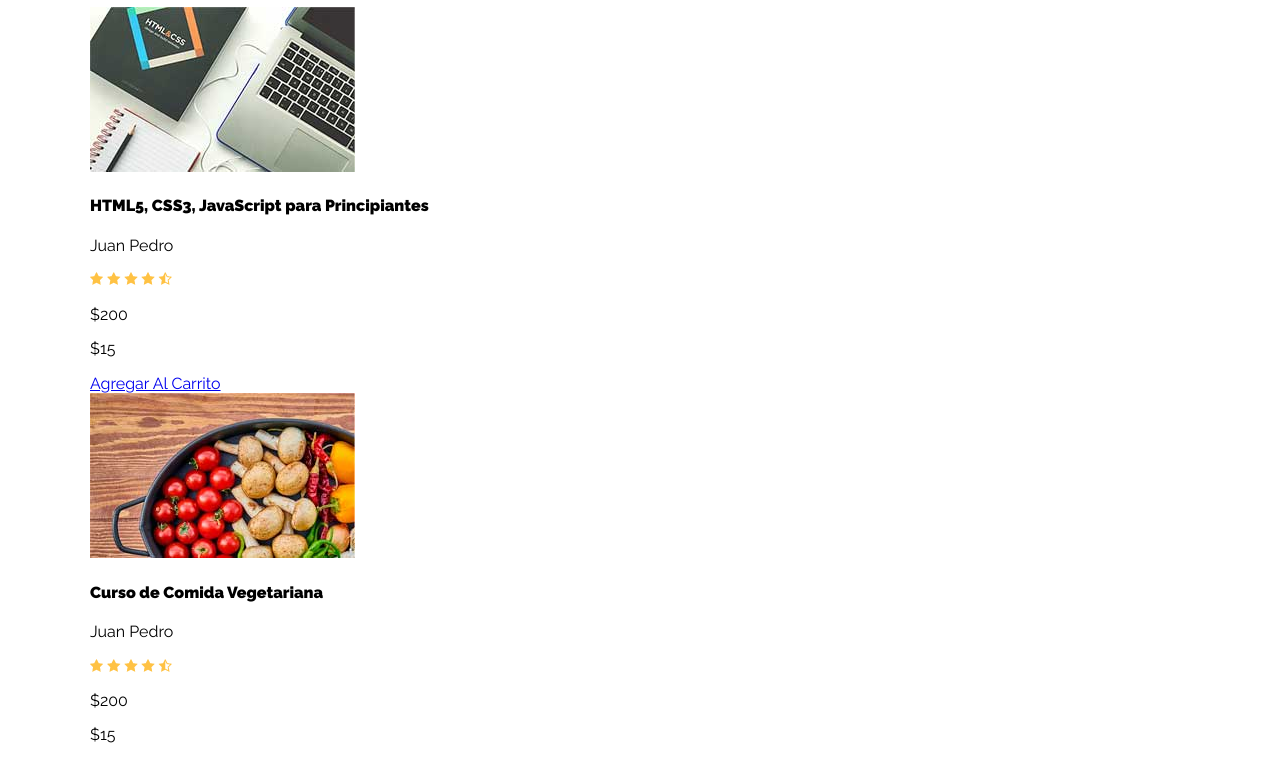
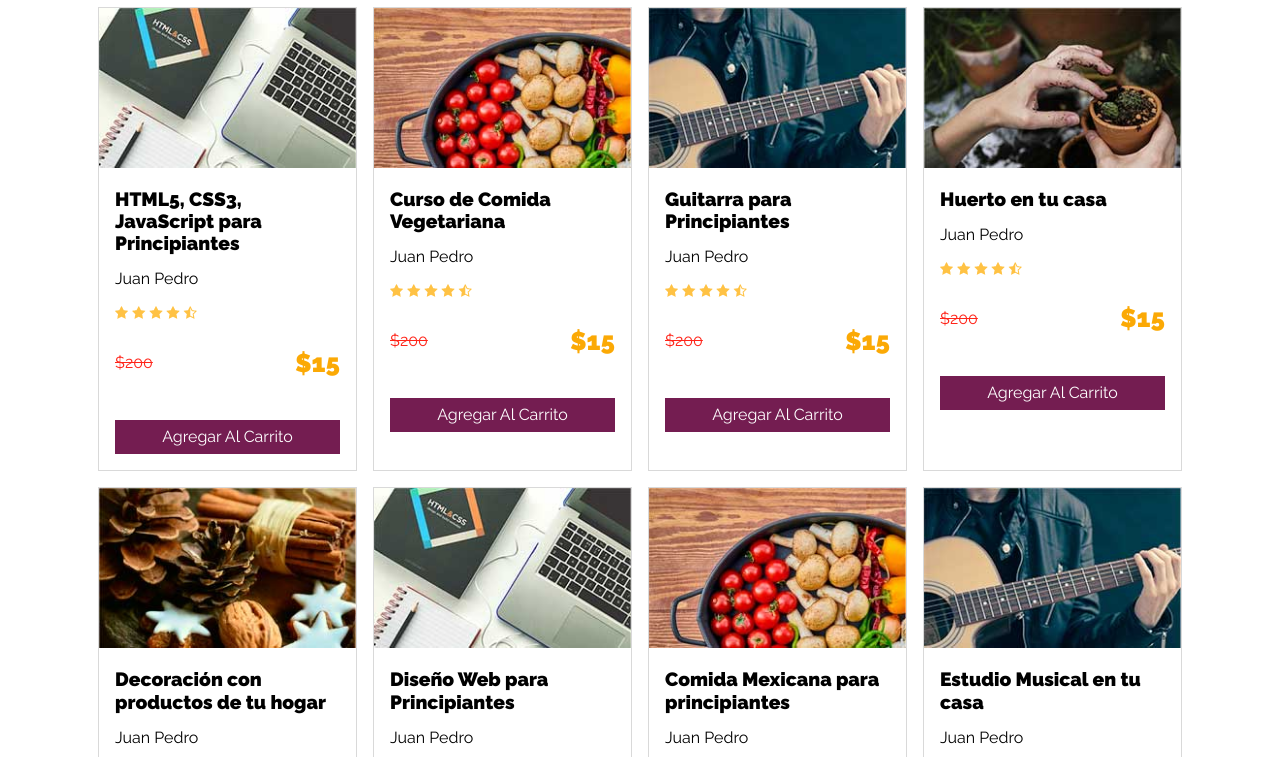
Before and after one commit to developaul/cartdesign-flexbox, a website: page index.html in a window 1280 px wide. Shown: the part 676-1433 px from the top of the page. Drawn offline with nearby package versions, Linux system fonts and the light colour scheme.

Commit message:
courses added

```diff
--- a/scss/_custom.scss
+++ b/scss/_custom.scss
@@ -1,6 +1,6 @@
 /* Global */
 html {
-    box-sizing: border-box;
+    @include box-sizing( border-box );
 }
 
 *,
@@ -20,6 +20,10 @@ body {
 
 .oculto {
     display: none;
+}
+
+.centrado {
+    text-align: center;
 }
 
 /* Header */
@@ -166,3 +170,66 @@ body {
         }
     }
 }
+
+/* Cursos */
+.cursos {
+    display: flex;
+    flex-wrap: wrap;
+    justify-content: space-between;
+
+    .curso {
+        flex: 0 1 calc( 100% - 1rem );
+        border: 1px solid $border_color;
+        margin: 0 auto 1rem;
+
+        .imagen-curso {
+            width: 100%;
+        }
+
+        @include telefone() {
+            flex: 0 1 calc( 50% - 1rem );
+        }
+
+        @include tablet() {
+            flex: 0 1 calc( 33% - 1rem );
+        }
+
+        @include desktop() {
+            flex: 0 1 calc( 25% - 1rem );
+        }
+
+    }
+
+}
+
+.info-curso {
+    padding: 1rem;
+    position: relative;
+
+    h4 {
+        margin: 0;
+        font-size: 1.2rem;
+    }
+
+    .precio {
+        display: flex;
+        justify-content: space-between;
+        align-items: center;
+
+        .regular {
+            text-decoration: line-through;
+            color: $red;
+        }
+
+        .oferta {
+            font-size: 1.6rem;
+            font-weight: 900;
+            color: $yellow;
+        }
+
+    }
+
+    .boton {
+        @include button( $second_color );
+    }
+}
--- a/scss/_mixins.scss
+++ b/scss/_mixins.scss
@@ -7,6 +7,11 @@
     text-align: center;
     padding: .5rem 1rem;
     margin-top: 1rem;
+}
+
+/* Box Sizing */
+@mixin box-sizing( $box-model ) {
+    box-sizing: $box-model;
 }
 
 /* Images */
--- a/scss/_variables.scss
+++ b/scss/_variables.scss
@@ -5,6 +5,9 @@ $first_font: 'Raleway', sans-serif;;
 $first_color: #33C3F0;
 $second_color: #741D51;
 $third_color: #E44E52;
+$border_color: #d9d9d9;
+$red: #FF2419;
+$yellow: #FBA905;
 $grey: #F2F2F2;
 $white: #FFFFFF;
 $black: #000000;
```
Also changed, not shown: css/app.css.
